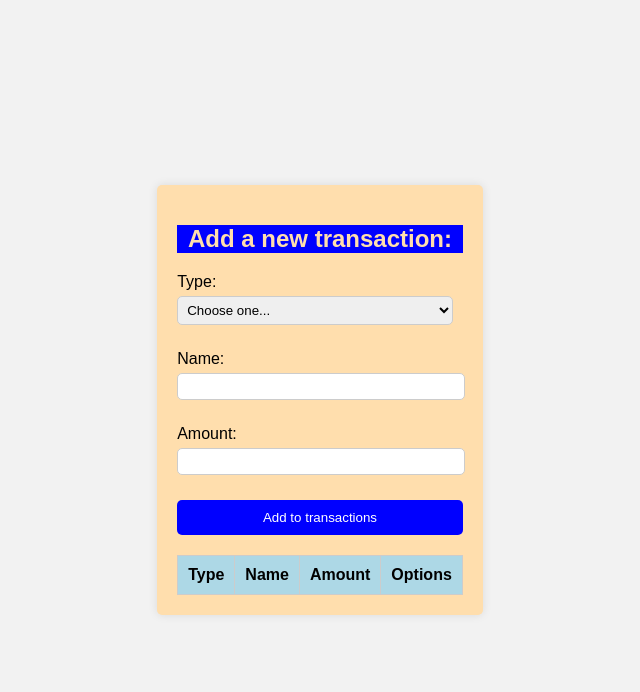
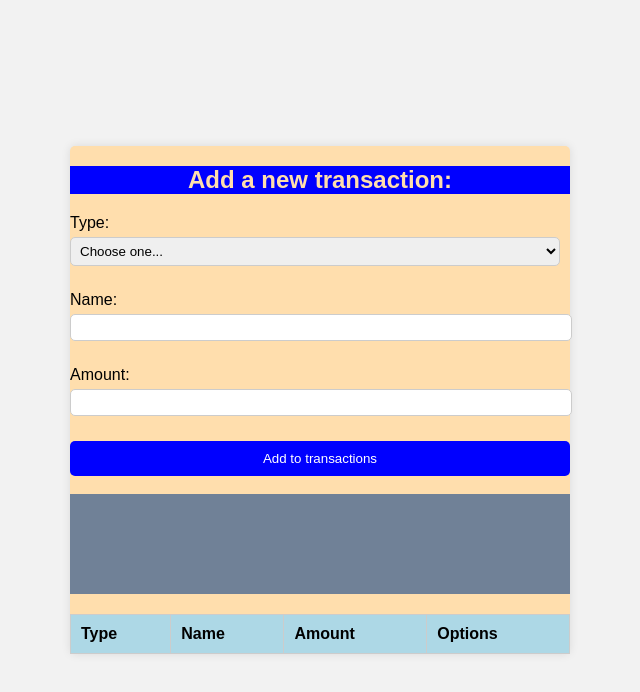
Before and after one commit to deepikagavini/budget, a plain HTML site: page index.html in a window 1280 px wide. Shown: the whole page, without its empty margins (320-960 px from the left). Drawn offline with Linux system fonts and the light colour scheme.

Commit message:
Update index.html

```diff
--- a/index.html
+++ b/index.html
@@ -17,7 +17,7 @@
 
     .container {
         background-color: #ffdead;
-        padding: 20px;
+        /* padding: 10px; */
         border-radius: 5px;
         box-shadow: 0 0 10px rgba(0,0,0,0.1);
     }
@@ -87,6 +87,11 @@
         color: #ff0000;
         cursor: pointer;
     }
+    .deep{
+        width: 500px;
+        height: 100px;
+        background-color: #0d428896;
+    }
     </style>
 </head>
 <body>
@@ -108,8 +113,8 @@
             <label for="amount">Amount:</label>
             <input type="number" id="amount">
         </div>
-        <button id="add-btn">Add to transactions</button>
-
+        <button id="add-btn">Add to transactions</button><br><br>
+      <div class="deep"></div>
         <table id="transactions-table">
             <thead>
                 <tr>
```
